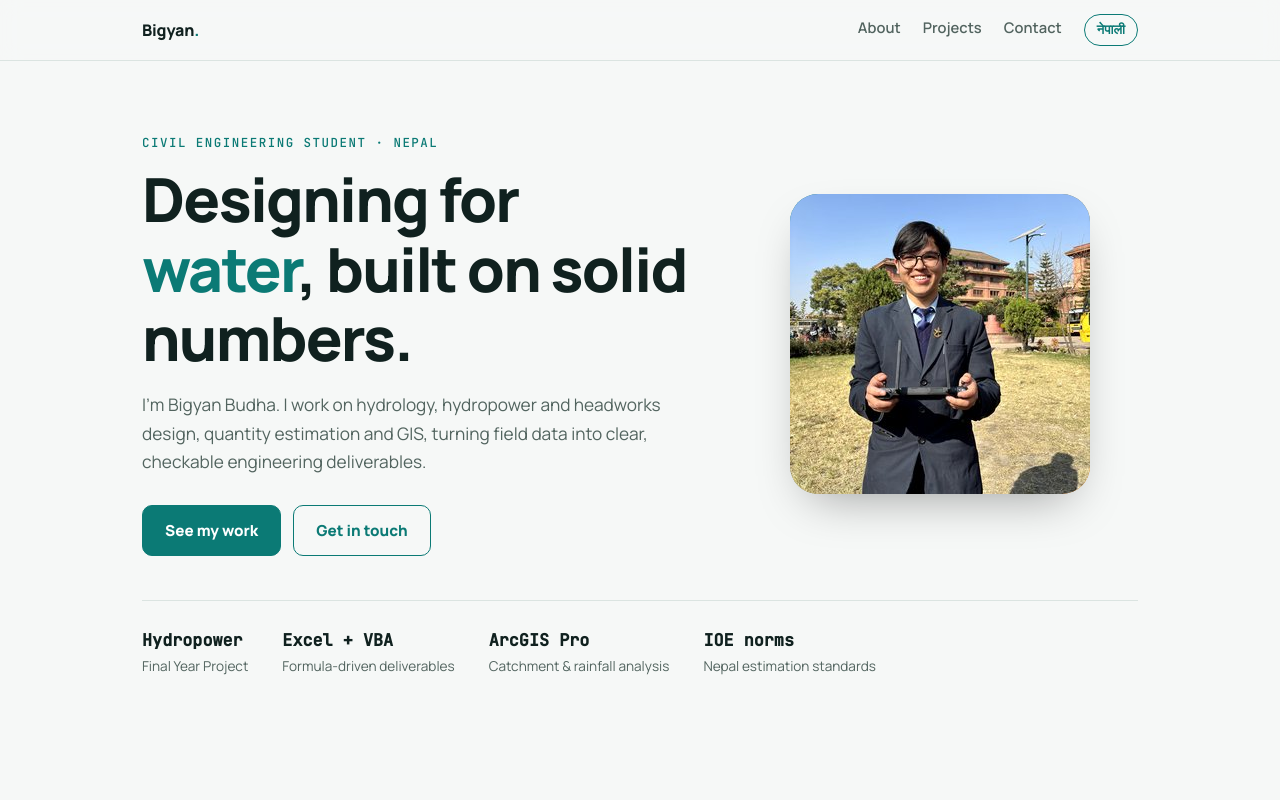
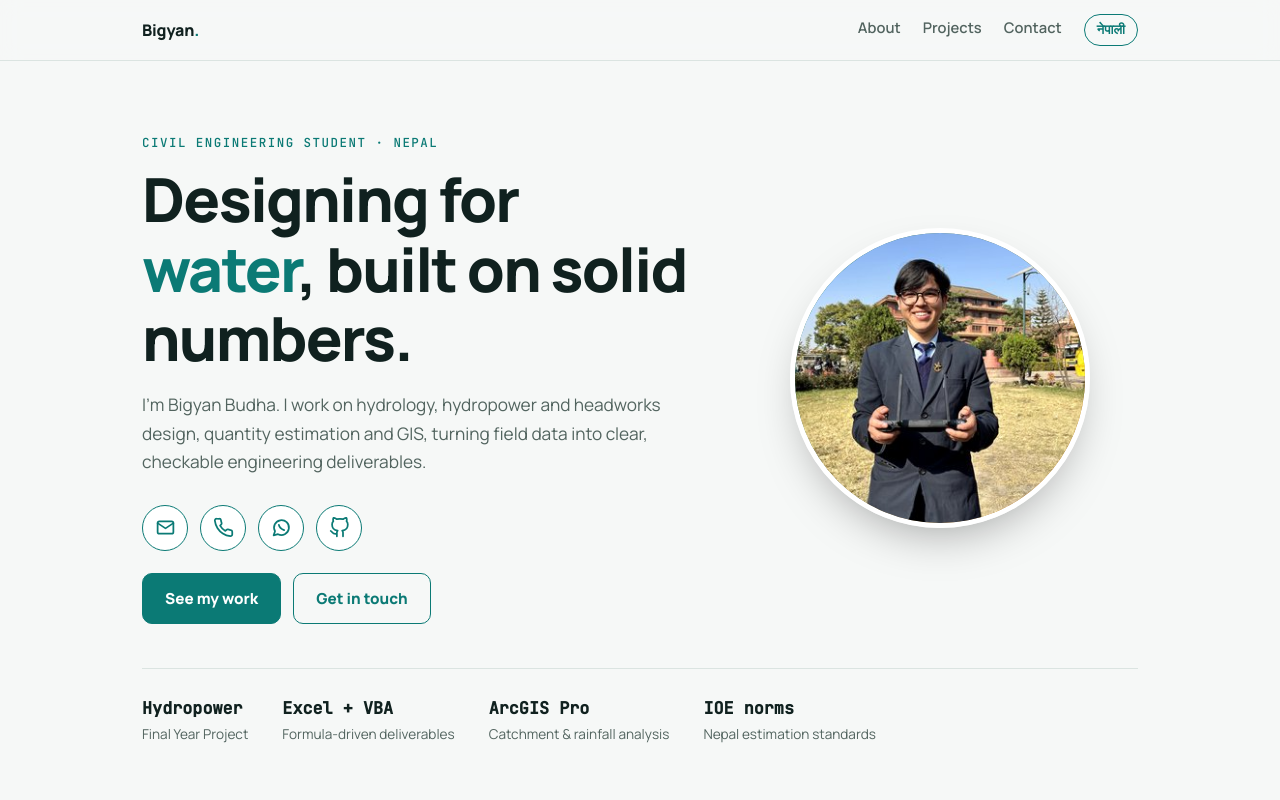
Before and after one commit to bigyan215/portfolio, a website: page index.html in a window 1280 px wide. Shown: the top 800 px of the page. Drawn offline with Linux system fonts and the light colour scheme.

```diff
--- a/index.html
+++ b/index.html
@@ -48,12 +48,16 @@ nav ul a:hover{color:var(--accent)}
 .hero h1{font-size:clamp(2.3rem,6vw,3.8rem);font-weight:800;letter-spacing:-.03em}
 .hero h1 em{font-style:normal;color:var(--accent)}
 .hero p{color:var(--muted);font-size:1.08rem;max-width:52ch;margin:18px 0 28px}
+.social{display:flex;gap:12px;flex-wrap:wrap;margin:0 0 22px}
+.social a{width:46px;height:46px;border-radius:50%;display:grid;place-items:center;color:var(--accent);border:1.5px solid var(--accent);background:var(--surface);transition:transform .2s,background .2s,color .2s}
+.social a:hover{background:var(--accent);color:var(--accent-ink);transform:translateY(-2px)}
+.social svg{width:21px;height:21px;fill:none;stroke:currentColor;stroke-width:2;stroke-linecap:round;stroke-linejoin:round}
 .btns{display:flex;gap:12px;flex-wrap:wrap}
 .btn{display:inline-block;padding:12px 22px;border-radius:10px;font-weight:700;text-decoration:none;border:1.5px solid var(--accent);font-size:.95rem;cursor:pointer;font-family:inherit}
 .btn.primary{background:var(--accent);color:var(--accent-ink)}
 .btn.ghost{color:var(--accent);background:transparent}
 .btn:hover{transform:translateY(-1px)}
-.photo{position:relative;justify-self:center;width:min(300px,80vw);aspect-ratio:1;border-radius:28px;background:linear-gradient(135deg,var(--accent),var(--warm));display:grid;place-items:center;overflow:hidden;box-shadow:0 20px 50px -20px rgba(0,0,0,.4)}
+.photo{position:relative;justify-self:center;width:min(300px,80vw);aspect-ratio:1;border-radius:50%;border:5px solid var(--surface);background:linear-gradient(135deg,var(--accent),var(--warm));display:grid;place-items:center;overflow:hidden;box-shadow:0 20px 50px -20px rgba(0,0,0,.4)}
 .photo img{width:100%;height:100%;object-fit:cover;position:absolute;inset:0}
 .photo b{font-size:4.5rem;color:#fff;letter-spacing:-.04em}
 .stats{display:flex;gap:34px;flex-wrap:wrap;margin-top:44px;padding-top:26px;border-top:1px solid var(--line)}
@@ -129,6 +133,12 @@ html[lang=ne] body{font-family:'Noto Sans Devanagari',var(--sans);line-height:1.
           <div class="eyebrow">Civil engineering student · Nepal</div>
           <h1 id="h1">Designing for <em>water</em>, built on solid numbers.</h1>
           <p>I'm Bigyan Budha. I work on hydrology, hydropower and headworks design, quantity estimation and GIS, turning field data into clear, checkable engineering deliverables.</p>
+          <div class="social">
+            <a href="mailto:bigyanbudha3@gmail.com" aria-label="Email" title="Email"><svg viewBox="0 0 24 24"><rect x="3" y="5" width="18" height="14" rx="2"/><path d="m3 7 9 6 9-6"/></svg></a>
+            <a href="tel:+9779765411661" aria-label="Call" title="Call"><svg viewBox="0 0 24 24"><path d="M22 16.9v3a2 2 0 0 1-2.2 2 19.8 19.8 0 0 1-8.6-3.1 19.5 19.5 0 0 1-6-6A19.8 19.8 0 0 1 2.1 4.2 2 2 0 0 1 4.1 2h3a2 2 0 0 1 2 1.7c.1 1 .4 1.9.7 2.8a2 2 0 0 1-.5 2.1L8.1 9.9a16 16 0 0 0 6 6l1.3-1.3a2 2 0 0 1 2.1-.4c.9.3 1.8.6 2.8.7a2 2 0 0 1 1.7 2z"/></svg></a>
+            <a href="https://wa.me/9779765411661" target="_blank" rel="noopener" aria-label="WhatsApp" title="WhatsApp"><svg viewBox="0 0 24 24"><path d="M3 21l1.6-4.7A8.5 8.5 0 1 1 8 19.6L3 21z"/><path d="M9 9c.4 2.4 2.600 4.600 6 6"/></svg></a>
+            <a href="https://github.com/bigyan215" target="_blank" rel="noopener" aria-label="GitHub" title="GitHub"><svg viewBox="0 0 24 24"><path d="M9 19c-5 1.5-5-2.5-7-3m14 6v-3.9a3.4 3.4 0 0 0-.9-2.6c3.1-.3 6.4-1.5 6.4-7A5.4 5.4 0 0 0 20 4.8 5 5 0 0 0 19.9 1S18.7.7 16 2.5a13.4 13.4 0 0 0-7 0C6.3.7 5.1 1 5.1 1A5 5 0 0 0 5 4.8a5.4 5.4 0 0 0-1.5 3.8c0 5.4 3.3 6.6 6.4 7a3.4 3.4 0 0 0-.9 2.6V22"/></svg></a>
+          </div>
           <div class="btns">
             <a class="btn primary" href="#projects">See my work</a>
             <a class="btn ghost" href="#contact">Get in touch</a>
```
